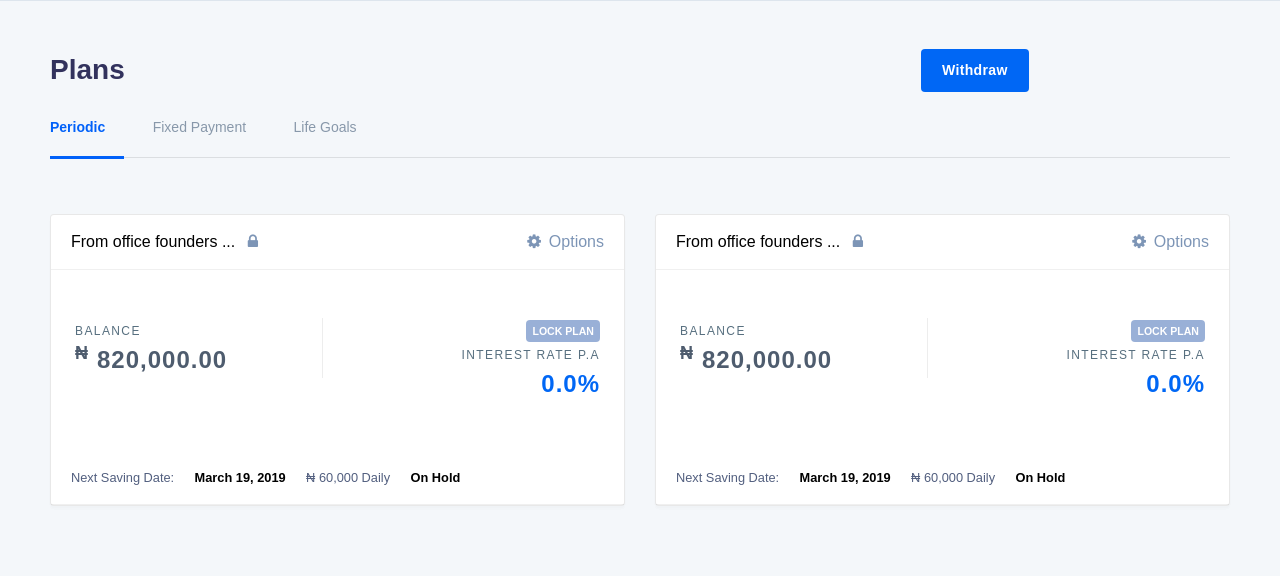
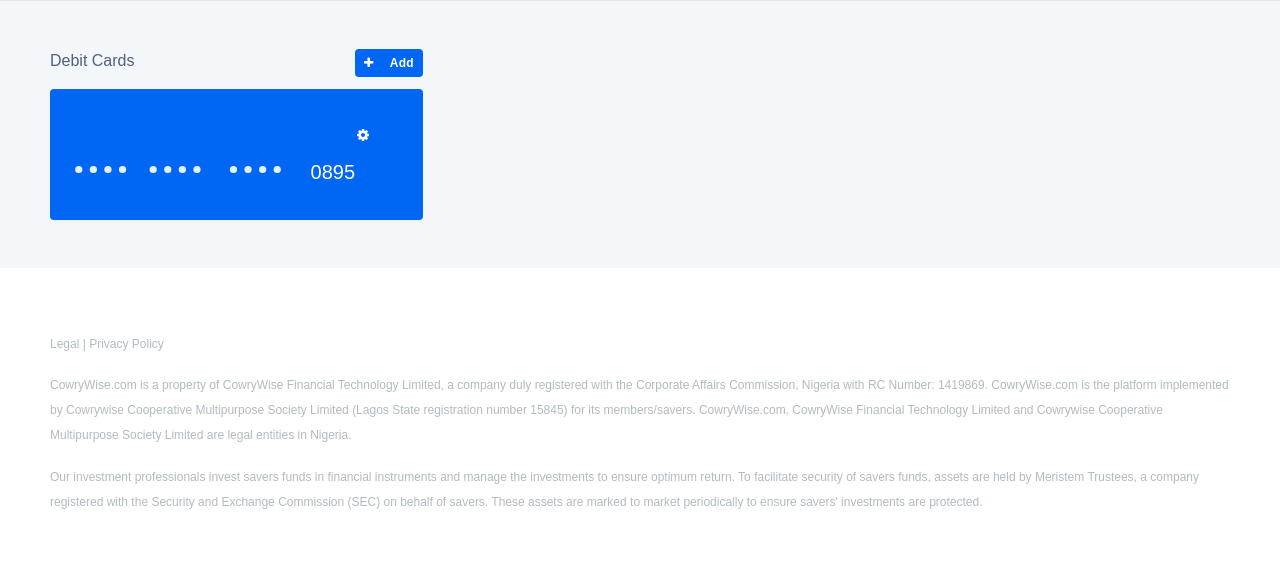
Before and after one commit to alpha-and-jam-nigeria/QSave-Designs, a plain HTML site: page card.html in a window 1280 px wide. Shown: the part 191-767 px from the top of the page. Drawn offline with Linux system fonts and the light colour scheme; a web font is replaced by a local one.

Commit message:
Start Bank

```diff
--- a/assets/css/custom-dashboard.css
+++ b/assets/css/custom-dashboard.css
@@ -26,11 +26,12 @@
     color: #7e96b8;
     font-family: 'Muli', sans-serif;
 }
-.navbar-expand-lg .navbar-nav .active{
+
+.navbar-expand-lg .navbar-nav .active {
     color: #0067f5;
 }
 
-.navbar-nav .nav-link img{
+.navbar-nav .nav-link img {
     height: 20px;
     margin-right: 10px;
 }
@@ -106,11 +107,13 @@
     background: white;
     color: #b0bbc2;
 }
-footer p{
+
+footer p {
     font-size: 12px;
     line-height: 2.1;
 }
-.footer-copy{
+
+.footer-copy {
     font-size: 12px;
     color: #b0bbc2;
 }
@@ -191,62 +194,76 @@
 .deepgray {
     color: #4e5c6e;
 }
-.btn-primm{
+
+.btn-primm {
     background: #0067f5;
     text-transform: capitalize;
 }
-.plan-amt{
+
+.plan-amt {
     color: #0067f5;
     font-size: 24px;
 }
-.btn-secc{
+
+.btn-secc {
     background: #FD9727;
     text-transform: capitalize;
 }
-.card-bgg{
+
+.card-bgg {
     color: white;
     background: #0067f5;
 }
-.card-bgg .card-top span, .card-bgg h3{
+
+.card-bgg .card-top span,
+.card-bgg h3 {
     color: white;
 }
-.card-bgg p{
+
+.card-bgg p {
     opacity: 0.7;
     font-size: 12px;
 }
 
 
-.min-card-body{
+.min-card-body {
     min-height: 239px;
 }
-p{
+
+p {
     font-size: 14px;
 }
-.total-over{
+
+.total-over {
     font-size: 16px;
 }
 
-.trans-table .thead-light th{
+.trans-table .thead-light th {
     border-color: transparent;
     background-color: transparent;
 }
-.trans-table tbody tr{
+
+.trans-table tbody tr {
     transition: 0.5s all;
 }
-.trans-table tbody tr:hover{
-    background: rgba(28,164,246,0.08) !important;
+
+.trans-table tbody tr:hover {
+    background: rgba(28, 164, 246, 0.08) !important;
     cursor: pointer;
 }
-.btn-rounded{
+
+.btn-rounded {
     border-radius: 50px;
 }
-.btn-cir{
+
+.btn-cir {
     background: #0000004a;
     padding: 11px 12px;
     border-radius: 32px;
     font-size: 10px;
 }
-.card-input{
+
+.card-input {
     font-size: 25px;
     font-weight: bold;
     padding-left: 0px;
@@ -254,55 +271,81 @@
     border-radius: 0px;
     border-bottom: 1px solid;
 }
-.custom-tab{
+
+.custom-tab {
     margin-bottom: -14px
 }
-.custom-tab a{
+
+.custom-tab a {
     padding: 21px 19px 21px 0px;
     font-size: 14px;
     margin-right: 24px;
 }
-.custom-tab a.active{
+
+.custom-tab a.active {
     font-weight: bold;
     color: #0061f9;
     border-bottom: 3px solid;
 }
-.invite-header{
+
+.invite-header {
     background: url(../img/savings/invite-bg.svg);
     color: white;
     background-size: cover;
     background-position: center;
     padding: 90px 0px;
 }
-.invite-header h1{
+
+.invite-header h1 {
     color: white;
     font-size: 50px;
 }
-.invite-action{
+
+.invite-action {
     margin-top: 20px;
 }
-.invite-action a{
+
+.invite-action a {
     margin-top: 30px;
     font-size: 30px;
     margin-right: 20px;
     color: #b9b9b9;
 }
-.card-share{
+
+.card-share {
     box-shadow: 0px 3px 13px 3px #0066e029;
     border-radius: 24px;
 }
-.neg-card{
+
+.neg-card {
     margin-top: -80px;
 }
-.reward-amt{
+
+.reward-amt {
     color: white;
     font-size: 70px;
 }
-.reward-amt sup{
+
+.reward-amt sup {
     font-size: 36px;
 }
-.response-info{
+
+.response-info {
     font-size: 76px;
     line-height: 1;
     font-weight: bold;
 }
+
+.setting-toggle::after {
+    display: none;
+}
+
+.bank-card {
+    border-radius: 4px;
+    padding: 25px;
+    box-shadow: 0 3px 3px rgba(0, 0, 0, 0.01), 0 3px 3px rgba(0, 0, 0, 0.01);
+}
+
+.bank-primm {
+    background: #0067f5;
+}
--- a/card.html
+++ b/card.html
@@ -124,109 +124,35 @@
             <div class="container-fluid">
 
                 <div class="row my-4">
-                    <div class="col-md-12">
-                        <div class="row">
-                            <div class="col-md-4">
-                                <h3 class="font-weight-bold mb-4">Plans</h3>
-                            </div>
-                            <div class="col-md-6 text-right">
-                                <a class="btn btn-primm text-white">Withdraw</a>
-                            </div>
+                    <div class="col-md-4">
+                        <div class="mb-3">
+                                <span>Debit Cards</span>
+                                <a class="btn btn-sm btn-primm text-white pull-right"><span class="fa fa-plus mr-3"></span>Add</a>
                         </div>
 
-
-                        <div class="custom-tab">
-                            <a href="#" class="active">Periodic</a>
-                            <a href="#" class="text-muted">Fixed Payment</a>
-                            <a href="#" class="text-muted">Life Goals</a>
-                        </div>
-                        <hr>
-                    </div>
-                </div>
-
-                <div class="row mb-5">
-                    <div class="col-md-6">
-                        <div class="card card-prim mb-3 border-1">
-                            <div class="card-top">
-                                <div class="row">
-                                    <div class="col-md-6">
-                                        <a href="#" class="text-black">From office founders ...</a>
-                                        <span class="ml-2 fa fa-lock btn-tooltip" data-toggle="tooltip"
-                                            data-placement="right" title="" data-container="body" data-animation="true"
-                                            data-original-title="Looked till April 8, 2019"></span>
-                                    </div>
-                                    <div class="col-md-6 text-right">
-                                        <span><span class="fa fa-cog mr-2"></span>Options</span>
-                                    </div>
+                        <div class="">
+                            <div class="bank-card bank-primm">
+                                <div class="text-right">
+                                        <div class="dropdown">
+                                                <button class="btn dropdown-toggle setting-toggle text-capitalize text-white bg-transparent" type="button" id="dropdownMenuButton" data-toggle="dropdown" aria-haspopup="true" aria-expanded="false">
+                                                    <span class="fa fa-cog"></span>
+                                                </button>
+                                                <div class="dropdown-menu" aria-labelledby="dropdownMenuButton">
+                                                    <a class="dropdown-item text-danger" href="#">Delete</a>
+                                                </div>
+                                            </div>
                                 </div>
-                            </div>
-                            <div class="card-body">
-                                <div class="row">
-                                    <div class="col-md-6">
-                                        <div class="demarn my-4 ">
-                                            <span class="card-subb pb-5">Balance</span>
-                                            <h4 class="deepgray font-weight-bold lspacing-3"><sup
-                                                    class="mr-2">₦</sup>820,000.00</h4>
+                                    <div class="row">
+                                        <div class="col-8">
+                                                <img class="img-fluid" src="assets/img/savings/mask-card.svg"/>
+                                        </div>
+                                        <div class="col-4">
+                                            <h5 class="text-white">0895</h5>
                                         </div>
                                     </div>
-                                    <div class="col-md-6">
-                                        <div class="text-right no-demarn my-4 ">
-                                            <span class="badge badge-default text-white">Lock Plan</span><br>
-                                            <span class="card-subb pb-5">Interest rate p.a</span>
-                                            <h4 class="text-blue font-weight-bold lspacing-3">0.0%</h4>
-                                        </div>
-                                    </div>
-                                </div>
-                            </div>
-                            <div class="card-top">
-                                <small class="mr-3">Next Saving Date:</small>
-                                <small class="font-weight-bold text-black mr-3">March 19, 2019</small>
-                                <small class="mr-3">₦ 60,000 Daily</small>
-                                <small class="font-weight-bold text-black mr-3">On Hold</small>
                             </div>
                         </div>
                     </div>
-                    <div class="col-md-6">
-                            <div class="card card-prim mb-3 border-1">
-                                <div class="card-top">
-                                    <div class="row">
-                                        <div class="col-md-6">
-                                            <a href="#" class="text-black">From office founders ...</a>
-                                            <span class="ml-2 fa fa-lock btn-tooltip" data-toggle="tooltip"
-                                                data-placement="right" title="" data-container="body" data-animation="true"
-                                                data-original-title="Looked till April 8, 2019"></span>
-                                        </div>
-                                        <div class="col-md-6 text-right">
-                                            <span><span class="fa fa-cog mr-2"></span>Options</span>
-                                        </div>
-                                    </div>
-                                </div>
-                                <div class="card-body">
-                                    <div class="row">
-                                        <div class="col-md-6">
-                                            <div class="demarn my-4 ">
-                                                <span class="card-subb pb-5">Balance</span>
-                                                <h4 class="deepgray font-weight-bold lspacing-3"><sup
-                                                        class="mr-2">₦</sup>820,000.00</h4>
-                                            </div>
-                                        </div>
-                                        <div class="col-md-6">
-                                            <div class="text-right no-demarn my-4 ">
-                                                <span class="badge badge-default text-white">Lock Plan</span><br>
-                                                <span class="card-subb pb-5">Interest rate p.a</span>
-                                                <h4 class="text-blue font-weight-bold lspacing-3">0.0%</h4>
-                                            </div>
-                                        </div>
-                                    </div>
-                                </div>
-                                <div class="card-top">
-                                    <small class="mr-3">Next Saving Date:</small>
-                                    <small class="font-weight-bold text-black mr-3">March 19, 2019</small>
-                                    <small class="mr-3">₦ 60,000 Daily</small>
-                                    <small class="font-weight-bold text-black mr-3">On Hold</small>
-                                </div>
-                            </div>
-                        </div>
                 </div>
             </div>
             </div>
```
Also changed, not shown: assets/img/savings/mask-card.svg (added).
